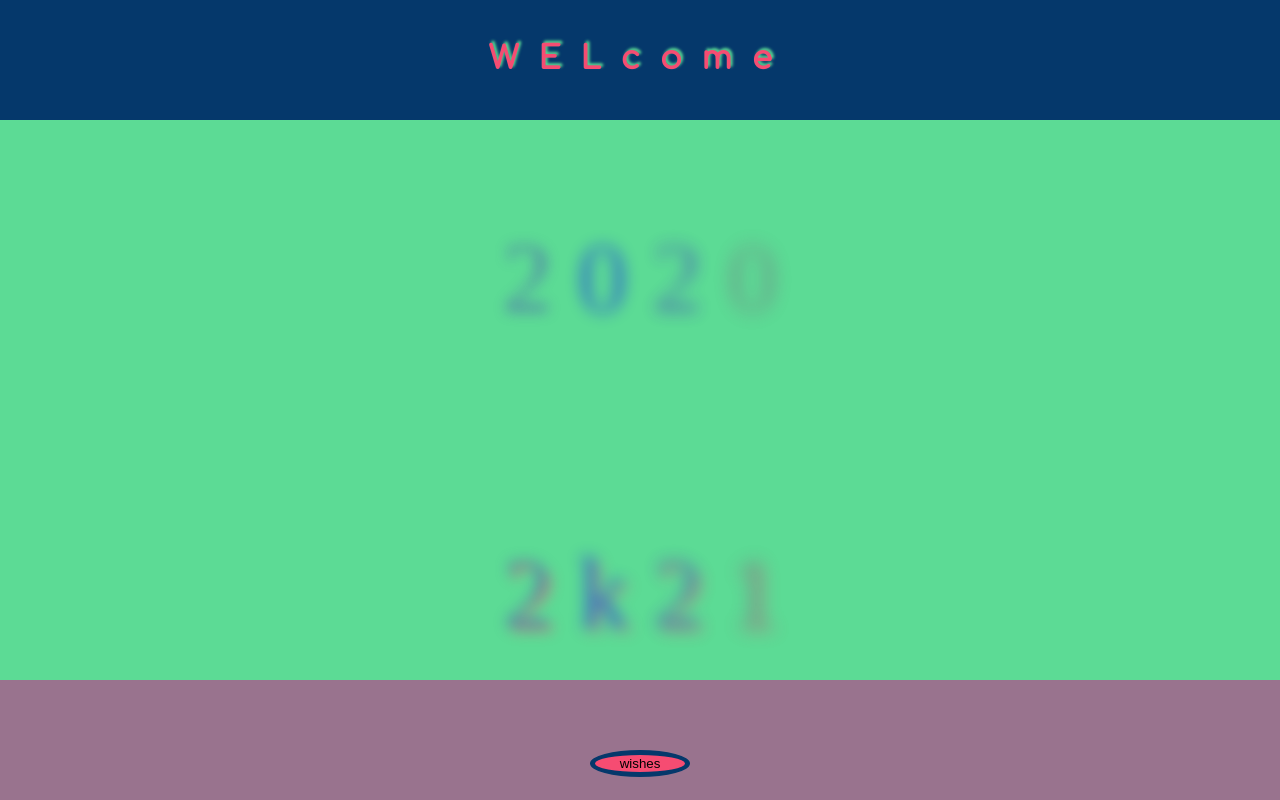
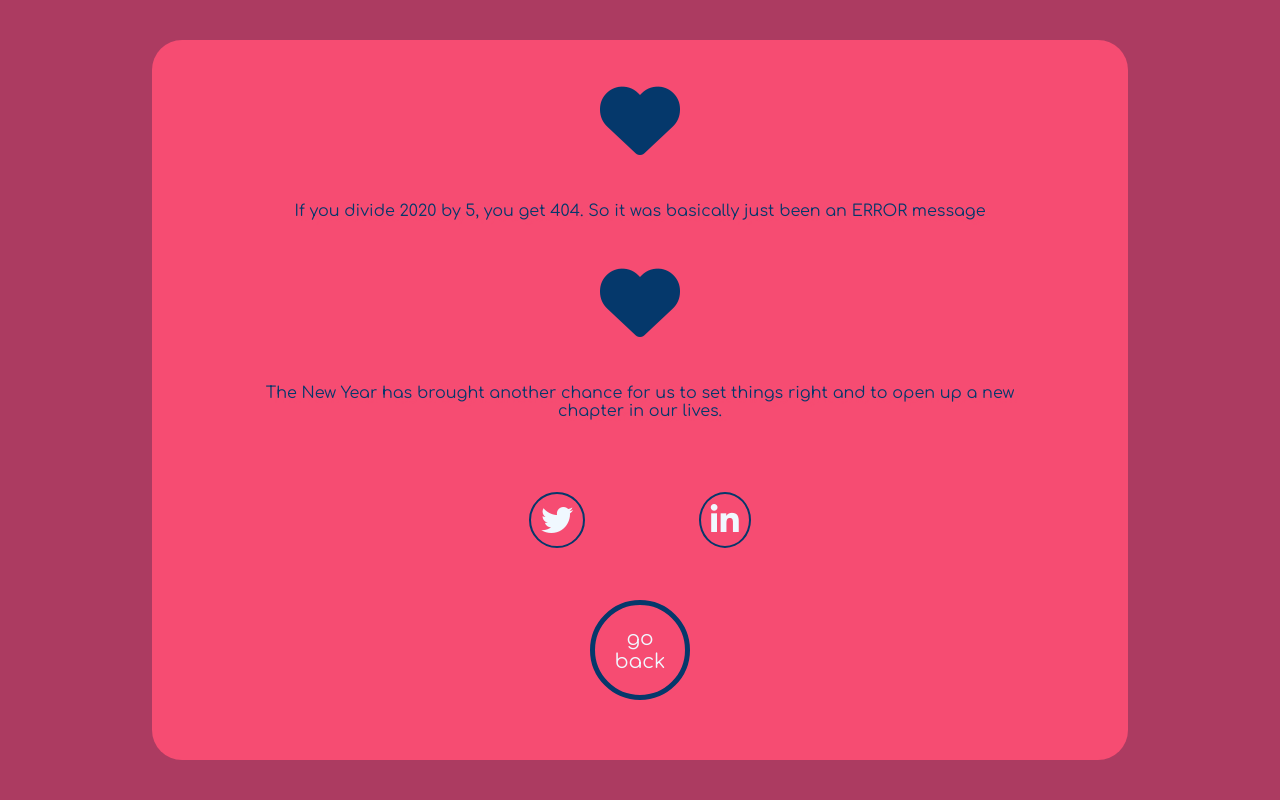
Before and after one commit to AnanduBabucj7/2k21, a plain HTML site: page index.html in a window 1280 px wide. Both pictures are taken after a click on the button "wishes". Drawn offline with Linux system fonts and the light colour scheme; a web font is replaced by a local one.

Commit message:
modified

```diff
--- a/index.html
+++ b/index.html
@@ -2,6 +2,8 @@
 <html lang="en">
 <head>
     <meta charset="UTF-8">
+    <link rel="preconnect" href="https://fonts.gstatic.com">
+<link href="https://fonts.googleapis.com/css2?family=Carter+One&display=swap" rel="stylesheet">
     <script src="https://kit.fontawesome.com/f1c283d95c.js"></script>
 	<link href="https://fonts.googleapis.com/css?family=Comfortaa|Megrim|Nova+Square|Iceland&display=swap" rel="stylesheet">
     <meta name="viewport" content="width=device-width, initial-scale=1.0">
@@ -14,14 +16,14 @@
             height: 100vh;
             background-color: #99738e;
         }
-        .container{
+        #container{
             width: 100%;
             min-height: 80vh;
             display: flex;
             flex-flow: column;
             align-items: center;
             font-family: Comfortaa;
-            background-color:#5cdb95 ;
+            background-color:#ac3b61 ;
         }
         header{
             width: 100%;
@@ -30,10 +32,32 @@
             align-items: center;
             height: 10vh;
             padding: 20px 0px;
-            background-color:#05386b ;
+            background-color:#123c69;
             color: #f64c72;
             text-shadow: 2px -2px 3px #5cdb95 ;
             letter-spacing: 20px;
+        }
+        #year{
+            width: 100%;
+            min-height: 100vh;
+            display: flex;
+            flex-flow: column;
+            background-color:#ff652f ;
+            align-items: center;
+            font-family: Comfortaa;
+        }
+        #wishes{
+            width: 70%;
+            margin: 40px;
+            padding: 40px;
+            min-height: 80vh;
+            display: none;
+            flex-flow: column;
+            background-color: #f64c72;
+            align-items: center;
+            font-family: Comfortaa;
+            border-radius: 30px;
+            justify-content: space-between;
         }
         main{
             width: 100%;
@@ -46,7 +70,8 @@
         p{
             font-size: 100px;
             color: #05386b;
-            font-family: Megrim;
+            font-family: Carter One;
+            text-shadow:5px 5px #f64c72;
         }
         p span{
             animation: showyr 5s linear infinite forwards;
@@ -55,7 +80,7 @@
             0%{
             opacity: 0;
 	        transform: rotateY(90deg);
-	        filter: blur(15px);
+	        filter: blur(25px);
 	        }
 	        25%{color: red;}
 	        35%{color: orange;}
@@ -70,44 +95,80 @@
 	        }
         }
         p span:nth-child(1){
-	        animation-delay: 0.2s;
+	        animation-delay: 0.6s;
         }
         p span:nth-child(2){
-	        animation-delay: 0.4s;
+	        animation-delay: 1s;
         }
         p span:nth-child(3){
-	        animation-delay: 0.6s;
+	        animation-delay: 1.4s;
         }
         p span:nth-child(4){
-	        animation-delay: 0.8s;
-        }
-        .y2021{
-            /* display: none; */
-            color: #05386b;
-            text-shadow:5px 5px #f64c72;
+	        animation-delay: 1.8s;
         }
         button{
             height: 100px;
             width: 100px;
+            margin: 20px;
             border-radius: 50%;
             bottom: 10px;
+            color:aliceblue;
+            font-size: 20px;
+            font-family:Comfortaa ;
             background-color: #f64c72;
             border: 5px solid #05386b;
         }
+        button:hover{
+            color: #05386b;
+            background-color: aliceblue;
+            transition: 2s;
+        }
+        .wish{
+            font-size: 100%;
+            text-align: center;
+            padding: 20px;
+            margin: 20px;
+            font-family: Comfortaa;
+        }
+        i{
+            color:#05386b;
+        }
+        .profiles{
+            display: flex;
+            width: 50%;
+            justify-content: space-evenly;
+            margin: 30px;
+        }
+        .profiles i{
+            color: aliceblue;
+            border: 2px solid #05386b;
+            padding: 10px;
+            border-radius: 50%;
+            transition: 1s;
+        }
+        .profiles i:hover{
+            color: blueviolet;
+        }
     </style>
+    <script>
+        function showwish(){
+            document.getElementById("year").style.display = "none";
+            document.getElementById("wishes").style.display = "flex";
+
+        }
+        function toggle(){
+            document.getElementById("wishes").style.display = "none";
+            document.getElementById("year").style.display = "flex";
+       }
+    </script>
 </head>
 <body>
-    <div class="container">
+    <div id="container">
+        <div id="year">
             <header>
             <h1>WELcome</h1>
         </header>
         <main>
-            <p class="y2020">
-                <span>2</span>
-                <span>0</span>
-                <span>2</span>
-                <span>0</span>
-            </p>
             <p class="y2021">
                 <span>2</span>
                 <span>k</span>
@@ -115,7 +176,32 @@
                 <span>1</span>
             </p>
             <button onclick="showwish()">wishes</button>
+            <div style="color:aliceblue;">
+                By<br>
+                Anandu Babu
+            </div>
         </main>
+        </div>
+        <div id="wishes">
+            <i class="fa fa-heart fa-5x" aria-hidden="true"></i>
+            <p class="wish">If you divide 2020 by 5, you get 404.
+                 So it was basically just been an ERROR message</p>
+                 <i class="fa fa-heart fa-5x" aria-hidden="true"></i>
+                 <p class="wish">The New Year has brought another chance for us to set things
+                     right and to open up a new chapter in our lives.</p>
+                     <div class="profiles">
+                         <a href="http://twitter.com/Anandu_Babu_" target="_blank" rel="noopener noreferrer">
+                            <i class="fa fa-twitter fa-2x" aria-hidden="true"></i>
+                        </a>
+                        <a href="http://www.linkedin.com/in/anandu-babu-dreamdare
+                        " target="_blank" rel="noopener noreferrer">
+                        <i class="fa fa-linkedin fa-2x" aria-hidden="true"></i>
+                    </a>
+                     </div>
+                     <button onclick="toggle()">
+                go back
+            </button>
+        </div>
     </div>
 </body>
 </html>
```
Lines whose indentation alone changed are shown as unchanged.
